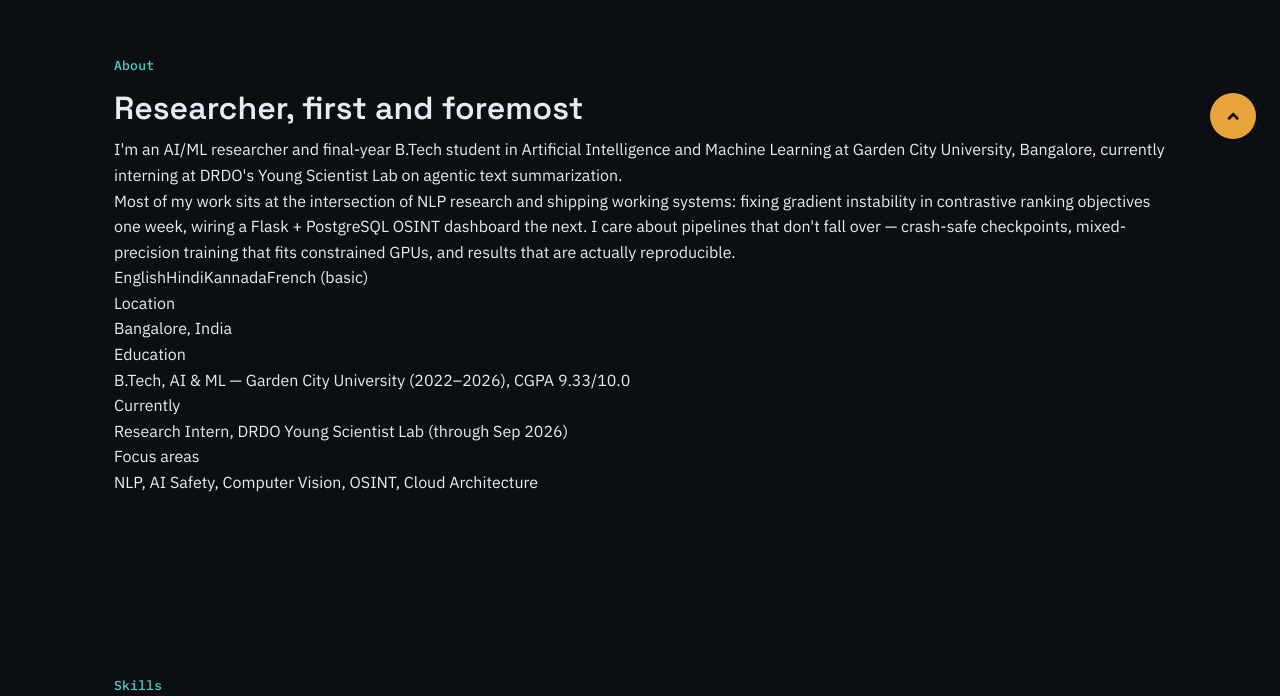
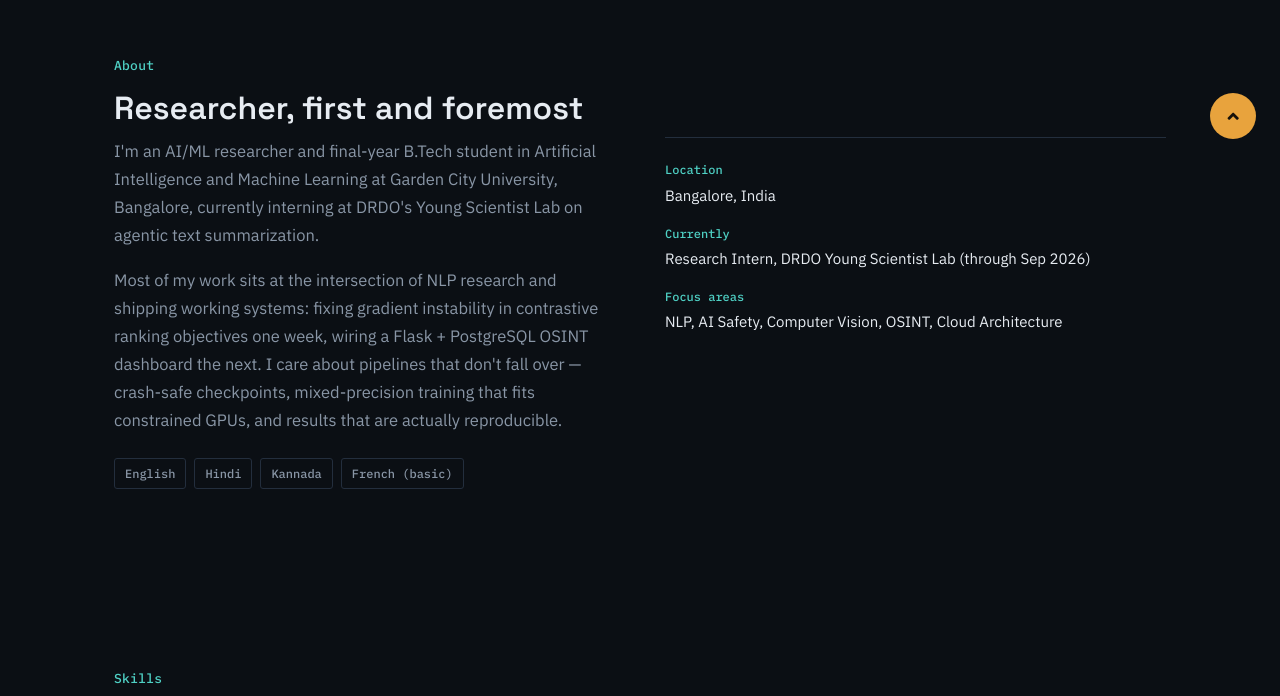
Before and after one commit to ATHARV107/portfolio, a plain HTML site: page index.html in a window 1280 px wide. Shown: the part 741-1437 px from the top of the page. Drawn offline with nearby package versions, Linux system fonts and the light colour scheme.

Commit message:
Update portfolio styling

```diff
--- a/css/home.css
+++ b/css/home.css
@@ -73,26 +73,71 @@
 }
 
 /* ---------- about ---------- */
-.about .grid{
-  display:grid;
+/* ---------- about ---------- */
+
+#about .grid {
+  display: grid;
   grid-template-columns: 1fr 1fr;
   gap: 5rem;
+  align-items: start;
 }
-.about p{ color: var(--muted); font-size:1.65rem; margin-bottom: 1.6rem; }
-.about .facts{ border-top:1px solid var(--border); padding-top:2.2rem; }
-.about .facts dt{ font-family:var(--font-mono); font-size:1.2rem; color:var(--teal); }
-.about .facts dd{ font-size:1.5rem; margin-bottom:1.6rem; }
-.about .langs span{
-  display:inline-block;
-  font-family:var(--font-mono);
-  font-size:1.2rem;
+
+#about p {
   color: var(--muted);
-  border:1px solid var(--border);
-  border-radius:3px;
-  padding:.5rem 1rem;
-  margin: 0 .6rem .6rem 0;
+  font-size: 1.65rem;
+  line-height: 1.7;
+  margin-bottom: 1.6rem;
 }
-@media(max-width:820px){ .about .grid{ grid-template-columns:1fr; } }
+
+/* ---------- languages ---------- */
+
+#about .langs {
+  display: flex;
+  flex-wrap: wrap;
+  gap: 0.8rem;
+  margin-top: 2.4rem;
+}
+
+#about .langs span {
+  display: inline-block;
+  font-family: var(--font-mono);
+  font-size: 1.2rem;
+  color: var(--muted);
+  border: 1px solid var(--border);
+  border-radius: 3px;
+  padding: 0.5rem 1rem;
+  margin: 0;
+}
+
+/* ---------- facts ---------- */
+
+#about .facts {
+  border-top: 1px solid var(--border);
+  padding-top: 2.2rem;
+  margin: 0;
+}
+
+#about .facts dt {
+  font-family: var(--font-mono);
+  font-size: 1.2rem;
+  color: var(--teal);
+  margin-bottom: 0.4rem;
+}
+
+#about .facts dd {
+  font-size: 1.5rem;
+  line-height: 1.6;
+  margin: 0 0 1.6rem;
+}
+
+/* ---------- mobile ---------- */
+
+@media (max-width: 820px) {
+  #about .grid {
+    grid-template-columns: 1fr;
+    gap: 3rem;
+  }
+}
 
 /* ---------- skills ---------- */
 .skills-grid{
--- a/index.html
+++ b/index.html
@@ -53,25 +53,61 @@
   </div>
 </section>
 
-<!-- about -->
+<!-- About -->
 <section id="about">
   <div class="container">
+
     <div class="eyebrow">About</div>
+
     <h2 class="section-title">Researcher, first and foremost</h2>
+
     <div class="grid">
-      <div>
-        <p>I'm an AI/ML researcher and final-year B.Tech student in Artificial Intelligence and Machine Learning at Garden City University, Bangalore, currently interning at DRDO's Young Scientist Lab on agentic text summarization.</p>
-        <p>Most of my work sits at the intersection of NLP research and shipping working systems: fixing gradient instability in contrastive ranking objectives one week, wiring a Flask + PostgreSQL OSINT dashboard the next. I care about pipelines that don't fall over — crash-safe checkpoints, mixed-precision training that fits constrained GPUs, and results that are actually reproducible.</p>
+
+      <div class="about-content">
+
+        <p>
+          I'm an AI/ML researcher and final-year B.Tech student in Artificial
+          Intelligence and Machine Learning at Garden City University, Bangalore,
+          currently interning at DRDO's Young Scientist Lab on agentic text
+          summarization.
+        </p>
+
+        <p>
+          Most of my work sits at the intersection of NLP research and shipping
+          working systems: fixing gradient instability in contrastive ranking
+          objectives one week, wiring a Flask + PostgreSQL OSINT dashboard the
+          next. I care about pipelines that don't fall over — crash-safe
+          checkpoints, mixed-precision training that fits constrained GPUs, and
+          results that are actually reproducible.
+        </p>
+
         <div class="langs">
-          <span>English</span><span>Hindi</span><span>Kannada</span><span>French (basic)</span>
+          <span>English</span>
+          <span>Hindi</span>
+          <span>Kannada</span>
+          <span>French (basic)</span>
         </div>
+
       </div>
+
       <dl class="facts">
-        <dt>Location</dt><dd>Bangalore, India</dd>
-        <dt>Education</dt><dd>B.Tech, AI &amp; ML — Garden City University (2022–2026), CGPA 9.33/10.0</dd>
-        <dt>Currently</dt><dd>Research Intern, DRDO Young Scientist Lab (through Sep 2026)</dd>
-        <dt>Focus areas</dt><dd>NLP, AI Safety, Computer Vision, OSINT, Cloud Architecture</dd>
+
+        <dt>Location</dt>
+        <dd>Bangalore, India</dd>
+
+        <dt>Currently</dt>
+        <dd>
+          Research Intern, DRDO Young Scientist Lab
+          (through Sep 2026)
+        </dd>
+
+        <dt>Focus areas</dt>
+        <dd>
+          NLP, AI Safety, Computer Vision, OSINT, Cloud Architecture
+        </dd>
+
       </dl>
+
     </div>
   </div>
 </section>
```
